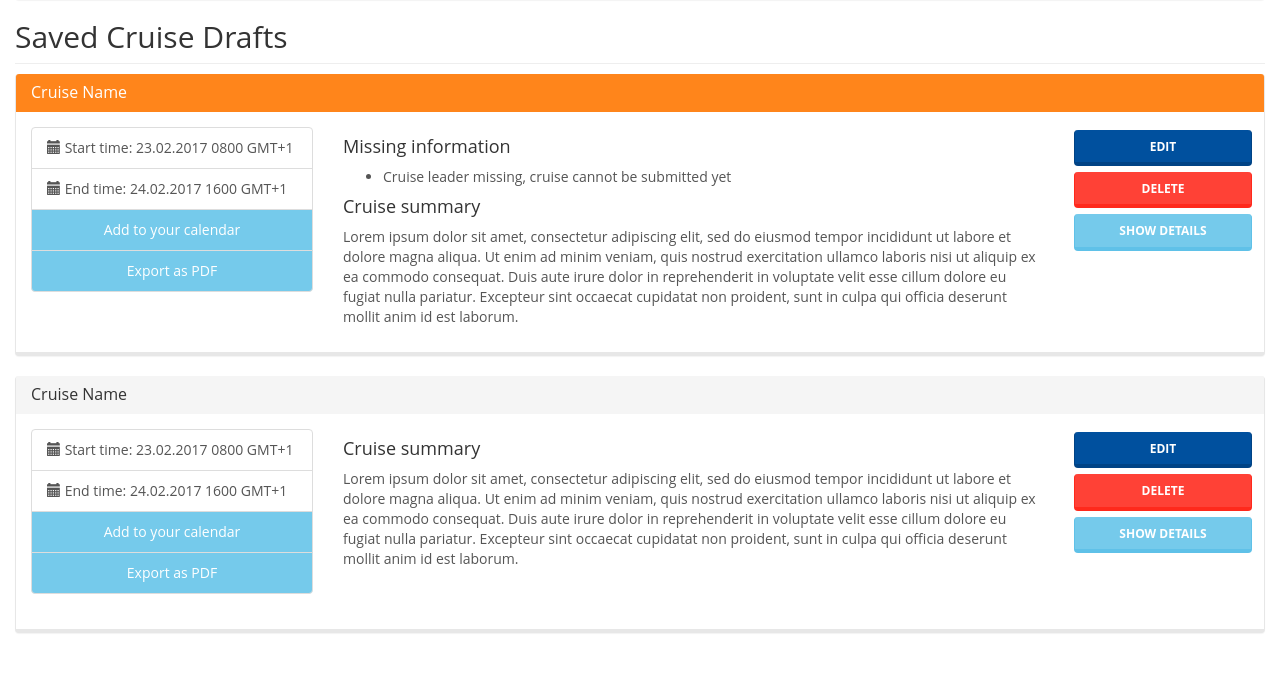
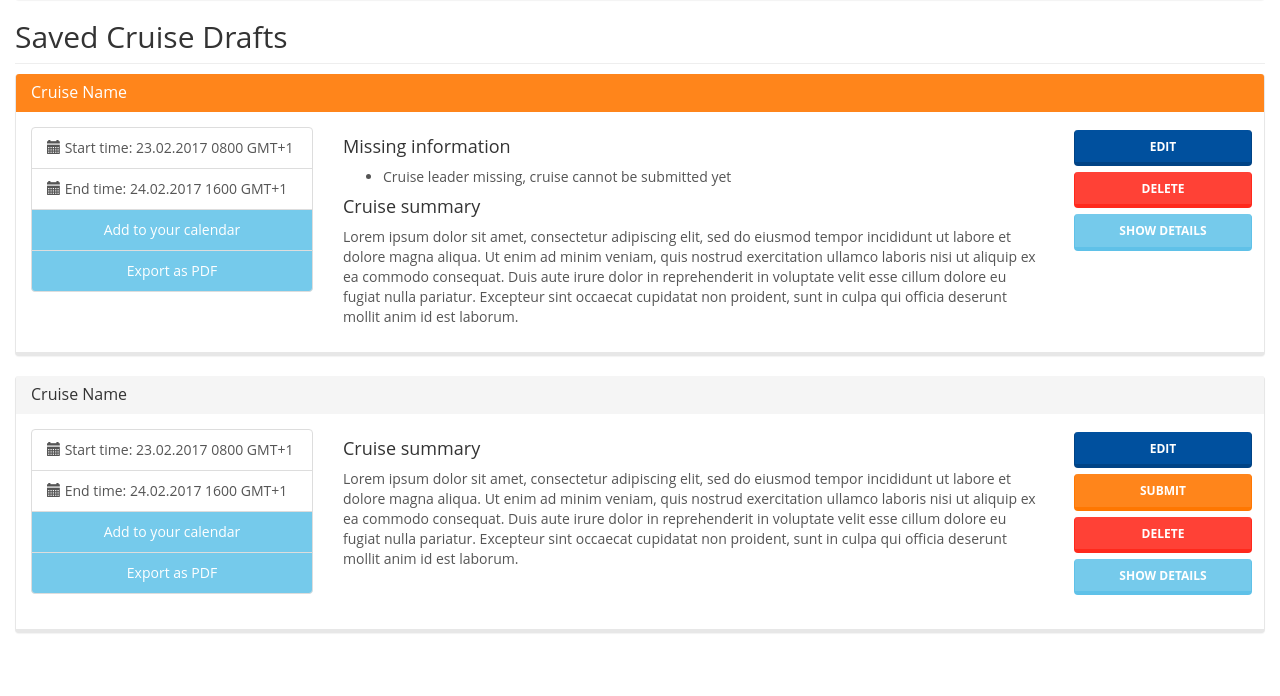
Before and after one commit to Gunnerus/res_frontend, a plain HTML site: page user.html in a window 1280 px wide. Shown: the part 1731-2427 px from the top of the page. Drawn offline with nearby package versions, Linux system fonts and the light colour scheme.

Commit message:
Added cruise draft submit button

```diff
--- a/user.html
+++ b/user.html
@@ -332,6 +332,7 @@
 					</div>
 					<div class="col-sm-2">
 						<a href="editForm.html" class="btn btn-primary">Edit</a>
+						<a href="editForm.html" class="btn btn-warning">Submit</a>
 						<button type="button" class="btn btn-danger">Delete</button>
 						<button type="button" class="btn btn-info">Show Details</button>
 					</div>
```
